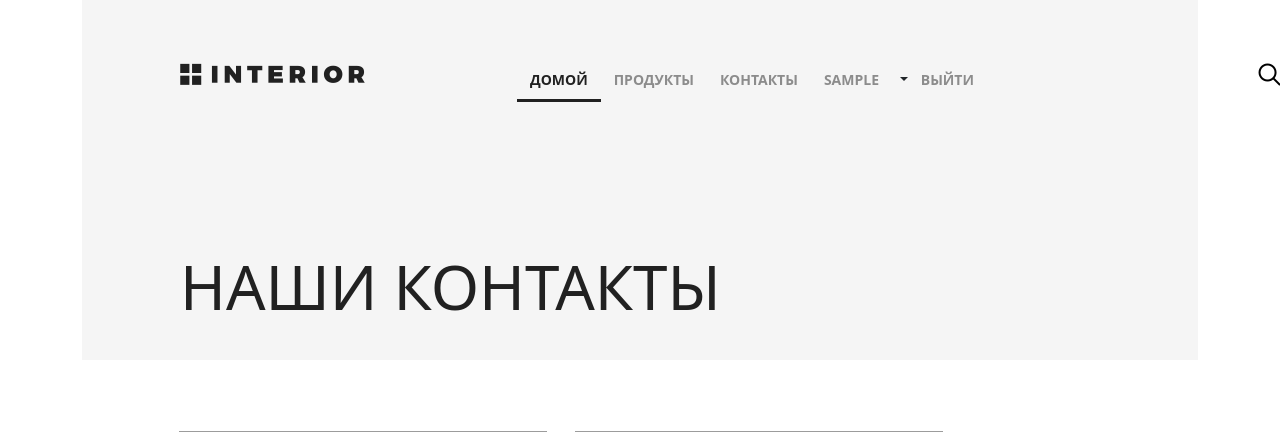
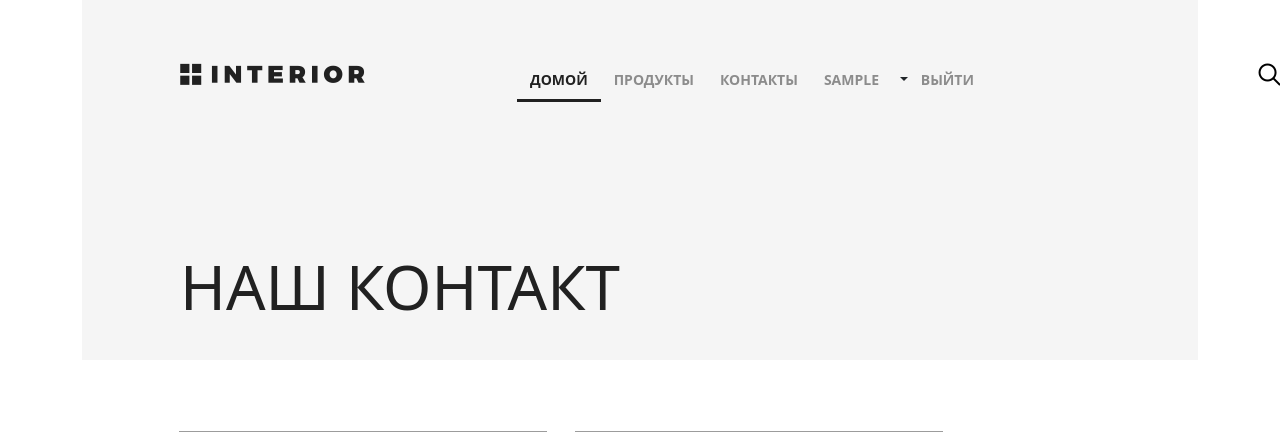
Before and after one commit to Pavel-Nefedov/django_shop, a Django app: template geekshop/geekshop/templates/geekshop/contacts.html in a window 1280 px wide; the page is wider, and only the part inside the window is pictured. Shown: the top 432 px of that part. Run offline with Django 3.2, Linux system fonts and the light colour scheme; a user stored in the database is signed in; tables that the repository leaves empty hold one stand-in row (values such as "Sample post"); the template is opened without the code that fills it: most values are stand-ins (such as "Sample title", 1, 10 or a date in 2020); some libraries are stand-ins or nearby versions.

```diff
--- a/geekshop/geekshop/templates/geekshop/contacts.html
+++ b/geekshop/geekshop/templates/geekshop/contacts.html
@@ -6,7 +6,7 @@
 				{% include 'geekshop/includes/main_menu.html' %}
                 <a href="#" class="basket"></a>
 			</div>
-			<h1>наши контакты</h1>
+			<h1>наш контакт</h1>
 		</div>
 
 		<div class="location">
```
